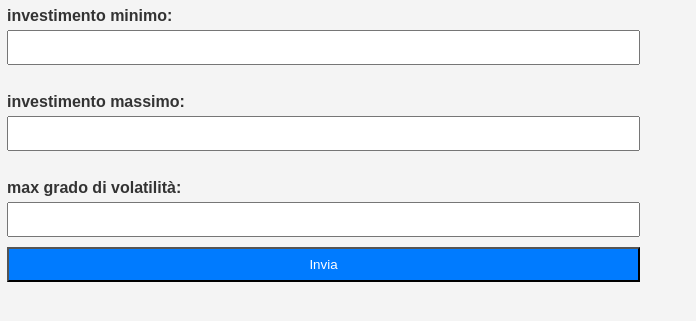
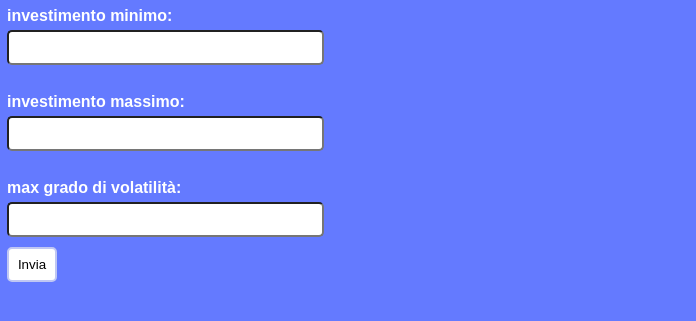
Before and after one commit to jessvzz/AI-final-project, a Flask app: page / in a window 1280 px wide. Shown: the top 321 px of the page, without its empty margins (0-696 px from the left). Run offline with Flask 3, Linux system fonts and the light colour scheme.

Commit message:
started css, kinda yacky for now

```diff
--- a/templates/index.html
+++ b/templates/index.html
@@ -7,8 +7,8 @@
     <style>
         body {
             font-family: Arial, sans-serif;
-            background-color: #f4f4f4;
-            color: #333;
+            background-color: #647aff;
+            color: #fff;
             margin: 2px;
             padding: 5px;
             justify-content: center;
@@ -43,17 +43,29 @@
         }
 
         input {
-            width: 50%;
+            width: 25%;
             padding: 8px;
             margin-bottom: 10px;
             box-sizing: border-box;
+            border-radius: 5px;
         }
 
-        input[type="submit"] {
-            background-color: #007bff;
-            color: #fff;
-            cursor: pointer;
+       input[type="submit"] {
+           width: 50px;
+           background-color: white;
+           color: black;
+           border: 2px solid #c0c7f3;
+           transition-duration: 0.4s;
         }
+
+        input[type="submit"]:hover {
+          background-color: #c0c7f3;
+          color: white;
+        }
+
+
+
+
     </style>
 </head>
 <body>
```
